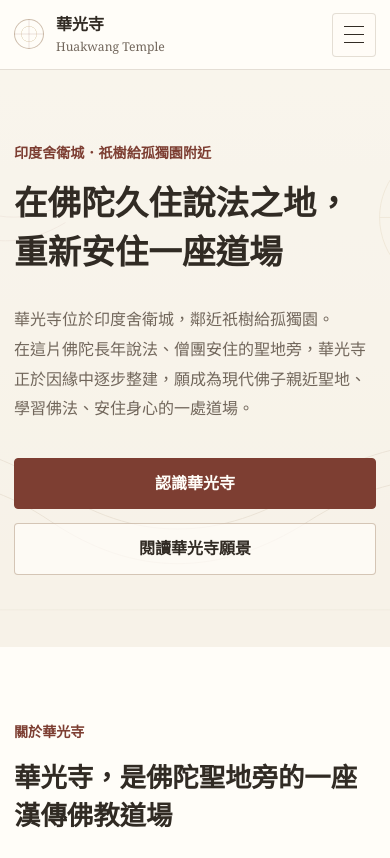
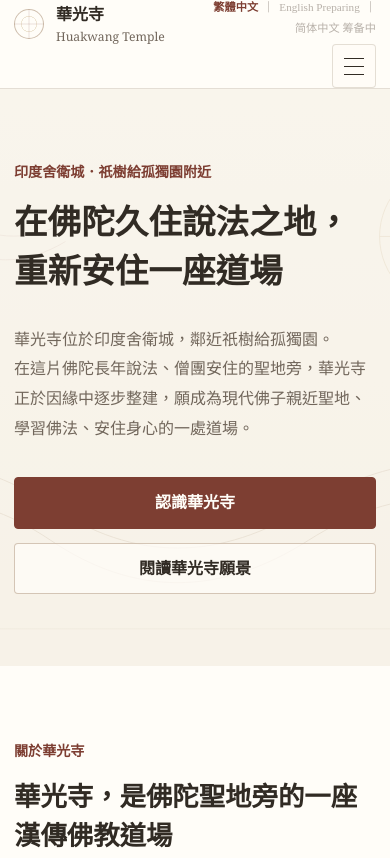
Before and after one commit to WalterinTW/huahkwang-site, a plain HTML site: page index.html in a window 390 px wide. Shown: the top 858 px of the page. Drawn offline with Linux system fonts and the light colour scheme.

Commit message:
Reserve header language switch

```diff
--- a/assets/css/style.css
+++ b/assets/css/style.css
@@ -107,6 +107,33 @@ img {
   color: var(--color-muted);
   font-family: Georgia, "Times New Roman", serif;
   font-size: 0.76rem;
+}
+
+.header-actions {
+  display: flex;
+  flex-direction: column;
+  align-items: flex-end;
+  gap: 8px;
+}
+
+.language-switch {
+  display: flex;
+  flex-wrap: wrap;
+  gap: 5px;
+  align-items: center;
+  justify-content: flex-end;
+  color: rgba(113, 102, 91, 0.7);
+  font-size: 0.8rem;
+  line-height: 1.4;
+}
+
+.language-current {
+  color: var(--color-red);
+  font-weight: 700;
+}
+
+.language-disabled {
+  color: rgba(113, 102, 91, 0.5);
 }
 
 .site-nav {
@@ -591,30 +618,27 @@ h3 {
   text-underline-offset: 5px;
 }
 
-.language-switch {
-  display: flex;
-  flex-wrap: wrap;
-  gap: 6px;
-  align-items: center;
-  color: rgba(248, 241, 230, 0.62);
-  font-size: 0.92rem;
-}
-
-.language-current {
-  color: rgba(248, 241, 230, 0.9);
-  font-weight: 700;
-}
-
-.language-disabled {
-  color: rgba(248, 241, 230, 0.48);
-}
-
 .copyright {
   font-family: Georgia, "Times New Roman", serif;
   font-size: 0.9rem;
 }
 
 @media (max-width: 900px) {
+  .site-header {
+    align-items: flex-start;
+    gap: 12px;
+  }
+
+  .header-actions {
+    flex: 1;
+    min-width: 0;
+  }
+
+  .language-switch {
+    width: 100%;
+    font-size: 0.7rem;
+  }
+
   .nav-toggle {
     display: inline-grid;
     width: 44px;
@@ -699,6 +723,10 @@ h3 {
     padding-inline: 14px;
   }
 
+  .language-switch {
+    max-width: 210px;
+  }
+
   .brand-mark {
     width: 30px;
     height: 30px;
--- a/index.html
+++ b/index.html
@@ -20,6 +20,15 @@
         </span>
       </a>
 
+      <div class="header-actions">
+        <div class="language-switch" aria-label="語言版本">
+          <span class="language-current" aria-current="true">繁體中文</span>
+          <span aria-hidden="true">｜</span>
+          <span class="language-disabled" aria-disabled="true">English Preparing</span>
+          <span aria-hidden="true">｜</span>
+          <span class="language-disabled" aria-disabled="true">简体中文 筹备中</span>
+        </div>
+
         <button class="nav-toggle" type="button" aria-expanded="false" aria-controls="site-nav">
           <span class="sr-only">開啟導覽選單</span>
           <span aria-hidden="true"></span>
@@ -35,6 +44,7 @@
           <a href="#sacred-sites">印度八大聖地</a>
           <a href="#contact">交通與聯絡</a>
         </nav>
+      </div>
     </header>
 
     <main>
@@ -276,13 +286,6 @@
           <a href="#sacred-sites">印度八大聖地介紹（即將開放）</a>
           <a href="#contact">交通與聯絡資訊（籌備中）</a>
         </nav>
-        <div class="language-switch" aria-label="語言版本">
-          <span class="language-current" aria-current="true">繁體中文</span>
-          <span aria-hidden="true">｜</span>
-          <span class="language-disabled" aria-disabled="true">English Preparing</span>
-          <span aria-hidden="true">｜</span>
-          <span class="language-disabled" aria-disabled="true">简体中文 筹备中</span>
-        </div>
         <p class="copyright">© Huakwang Temple. All rights reserved.</p>
       </div>
     </footer>
```
Also changed, not shown: AGENTS.md (+2 -0 lines). Lines whose indentation alone changed are shown as unchanged.
